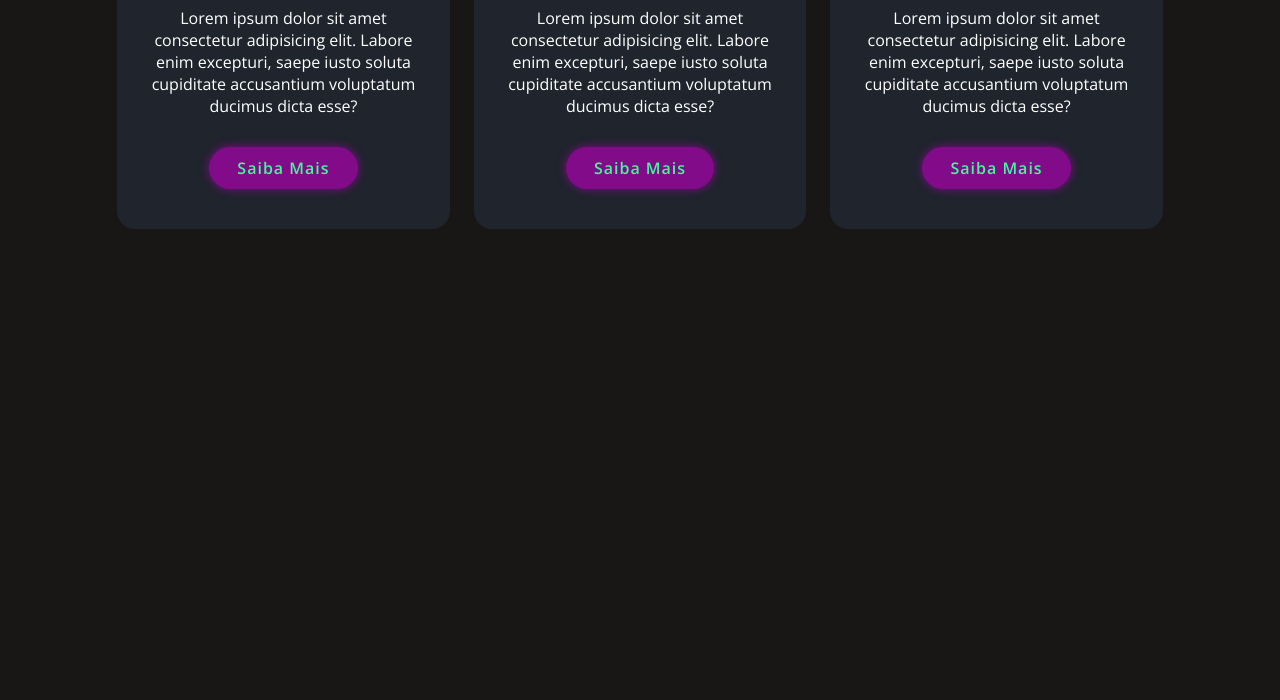
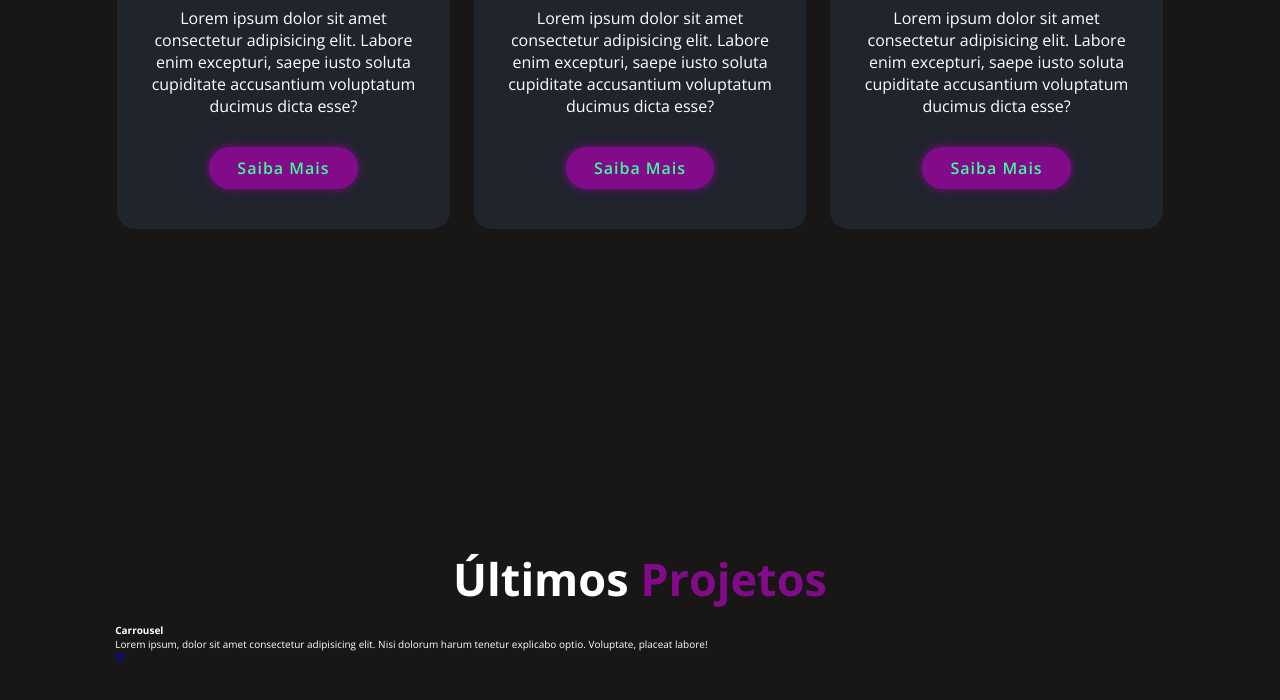
Before and after one commit to maleixorm/portfolio, a plain HTML site: page index.html in a window 1280 px wide. Shown: the part 1952-2652 px from the top of the page. Before the commit the page ends 2400 px from the top, so only its background shows below. Drawn offline with nearby package versions, Linux system fonts and the light colour scheme.

Commit message:
Criando a seção de portfolio

```diff
--- a/index.html
+++ b/index.html
@@ -86,6 +86,21 @@
                 </div>
             </div>
         </section>
+
+        <!-- Seção de Design do Portfólio -->
+        <section class="portfolio" id="portfolio">
+            <h2 class="heading">Últimos <span>Projetos</span></h2>
+            <div class="portfolio-container">
+                <div class="portfolio-box">
+                    <img src="" alt="">
+                    <div class="portfolio-layer">
+                        <h4>Carrousel</h4>
+                        <p>Lorem ipsum, dolor sit amet consectetur adipisicing elit. Nisi dolorum harum tenetur explicabo optio. Voluptate, placeat labore!</p>
+                        <a href="http://" target="_blank" rel="noopener noreferrer"><i class="bx bx-link-external"></i></a>
+                    </div>
+                </div>
+            </div>
+        </section>
     </main>
     <footer>
 
```
